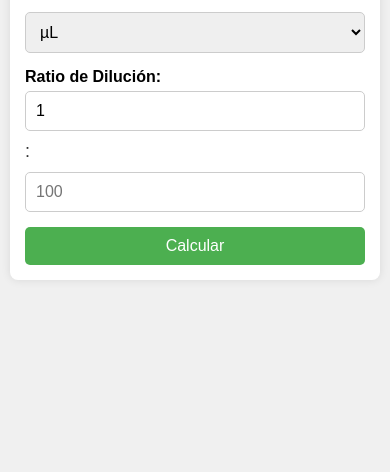
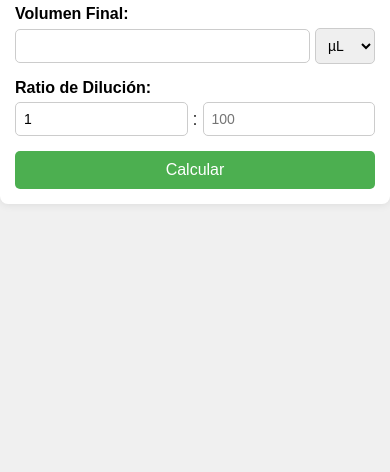
Before and after one commit to Mlao46/lab_dil, a plain HTML site: page index.html in a window 390 px wide. Shown: the part 372-844 px from the top of the page. Drawn offline with Linux system fonts and the light colour scheme.

Commit message:
Update styles.css

```diff
--- a/styles.css
+++ b/styles.css
@@ -19,8 +19,8 @@ body {
     border-radius: 8px;
     box-shadow: 0 0 10px rgba(0, 0, 0, 0.1);
     width: 100%;
-    max-width: 600px; /* Limita el ancho en pantallas grandes */
-    margin: 20px; /* Margen para centrar en pantallas grandes */
+    max-width: 600px;
+    margin: 20px;
 }
 
 h1 {
@@ -82,38 +82,42 @@ button:hover {
     background-color: #45a049;
 }
 
-/* Pantallas pequeñas (ej. iPhone 12, <= 600px) */
+/* Ajustes para pantallas pequeñas (≤ 600px) */
 @media (max-width: 600px) {
     .container {
-        margin: 10px; /* Menos margen */
-        padding: 15px; /* Menos padding */
+        margin: 10px;
+        padding: 15px;
     }
 
     .input-group {
-        flex-direction: column; /* Apila los elementos verticalmente */
-        align-items: stretch;
+        gap: 5px; /* Reducir el espacio entre elementos */
     }
 
     .input-group input,
     .input-group select {
-        width: 100%; /* Ocupan todo el ancho */
+        padding: 8px; /* Reducir padding */
+        font-size: 14px; /* Reducir tamaño de fuente */
     }
 
     .input-group select {
-        margin-top: 10px; /* Espacio entre input y select */
+        width: 60px; /* Reducir ancho del select */
+    }
+
+    .input-group input {
+        min-width: 0; /* Permitir que los inputs se encojan */
     }
 }
 
-/* Pantallas medianas (ej. tablets, 601px - 1024px) */
+/* Pantallas medianas (601px - 1024px) */
 @media (min-width: 601px) and (max-width: 1024px) {
     .container {
-        max-width: 80%; /* Ajusta el ancho para tablets */
+        max-width: 80%;
     }
 }
 
-/* Pantallas grandes (ej. 13 pulgadas o más, >= 1025px) */
+/* Pantallas grandes (≥ 1025px) */
 @media (min-width: 1025px) {
     .container {
-        max-width: 600px; /* Ancho máximo fijo */
+        max-width: 600px;
     }
 }
```
